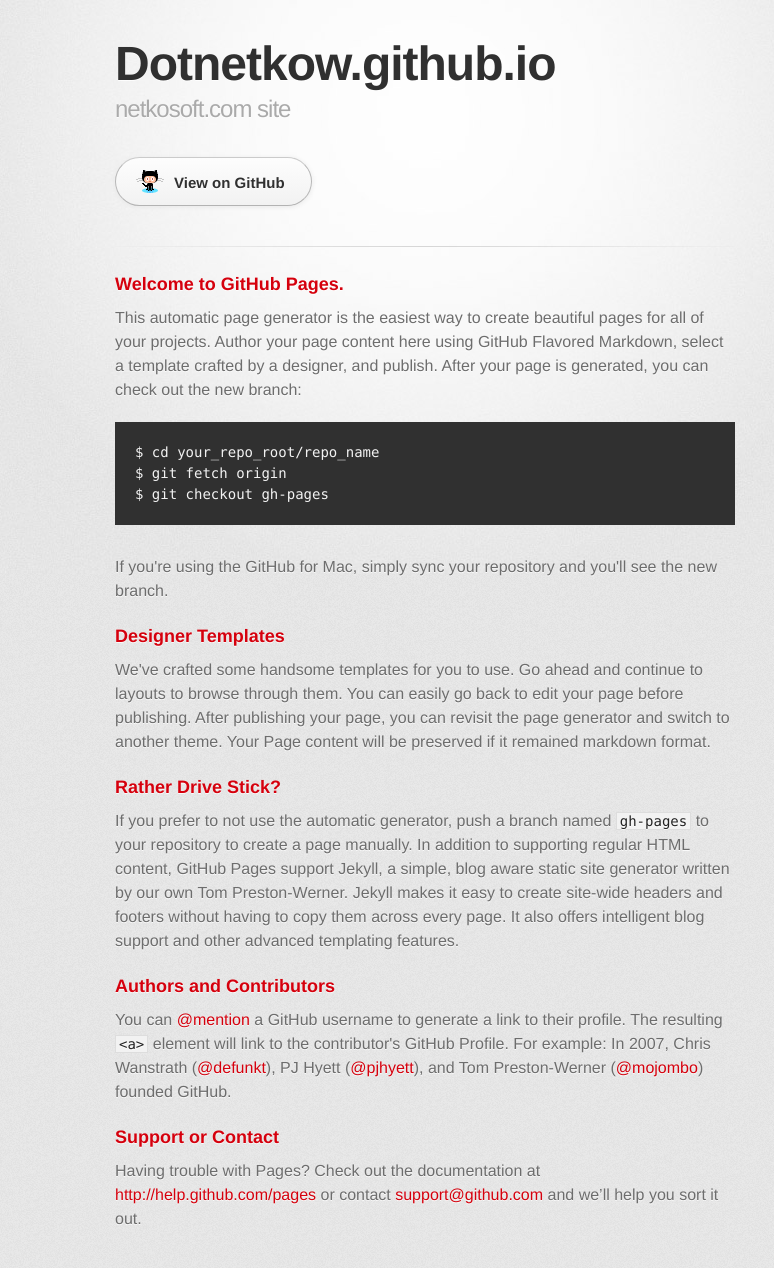
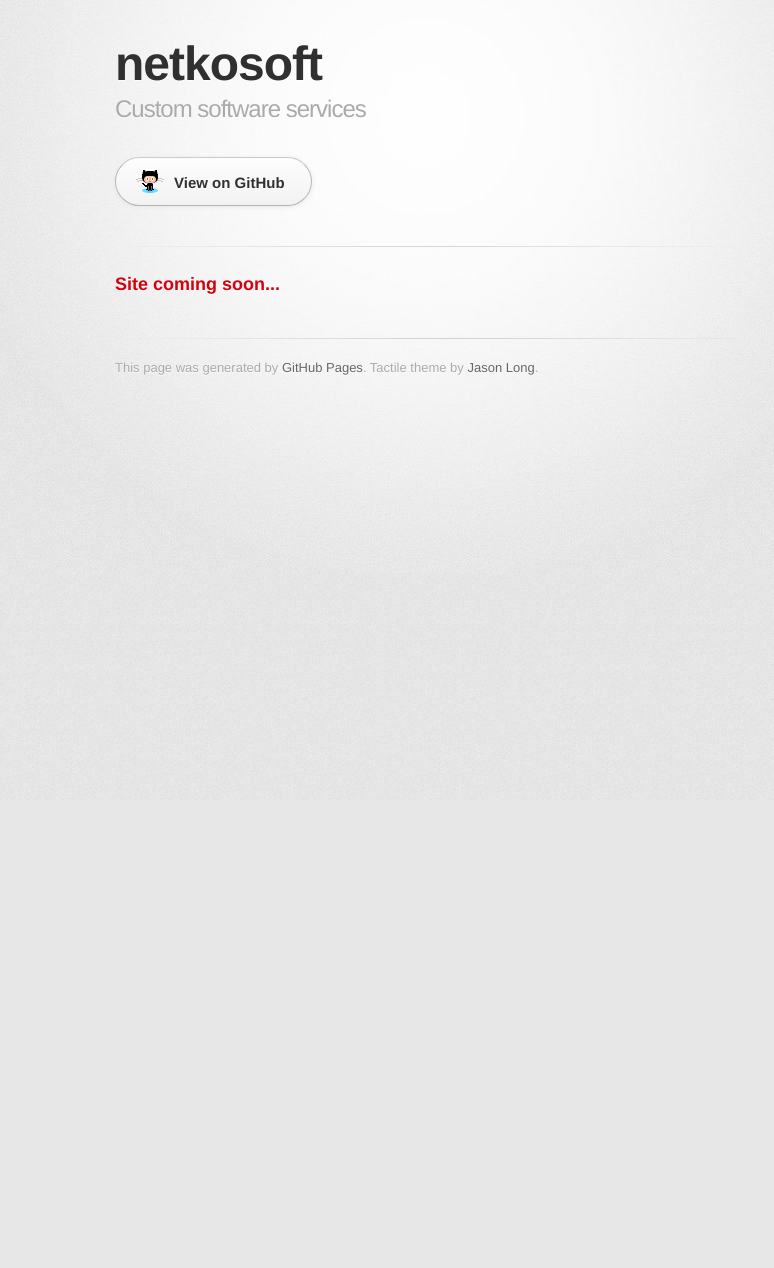
Before and after one commit to dotNetkow/dotNetkow.github.io, a plain HTML site: page index.html in a window 1280 px wide. Shown: the top 1268 px of the page, without its empty margins (215-989 px from the left). After the commit the page ends 800 px from the top, so only its background shows below. Drawn offline with Linux system fonts and the light colour scheme; a web font is replaced by a local one.

Commit message:
Replace master branch with page content via GitHub

```diff
--- a/index.html
+++ b/index.html
@@ -10,7 +10,7 @@
     <!--[if lt IE 9]>
     <script src="//html5shiv.googlecode.com/svn/trunk/html5.js"></script>
     <![endif]-->
-    <title>Dotnetkow.github.io by dotNetkow</title>
+    <title>netkosoft by dotNetkow</title>
   </head>
 
   <body>
@@ -18,8 +18,8 @@
       <div class="inner">
 
         <header>
-          <h1>Dotnetkow.github.io</h1>
-          <h2>netkosoft.com site</h2>
+          <h1>netkosoft</h1>
+          <h2>Custom software services</h2>
         </header>
 
         <section id="downloads" class="clearfix">
@@ -30,36 +30,7 @@
 
         <section id="main_content">
           <h3>
-<a name="welcome-to-github-pages" class="anchor" href="#welcome-to-github-pages"><span class="octicon octicon-link"></span></a>Welcome to GitHub Pages.</h3>
-
-<p>This automatic page generator is the easiest way to create beautiful pages for all of your projects. Author your page content here using GitHub Flavored Markdown, select a template crafted by a designer, and publish. After your page is generated, you can check out the new branch:</p>
-
-<pre><code>$ cd your_repo_root/repo_name
-$ git fetch origin
-$ git checkout gh-pages
-</code></pre>
-
-<p>If you're using the GitHub for Mac, simply sync your repository and you'll see the new branch.</p>
-
-<h3>
-<a name="designer-templates" class="anchor" href="#designer-templates"><span class="octicon octicon-link"></span></a>Designer Templates</h3>
-
-<p>We've crafted some handsome templates for you to use. Go ahead and continue to layouts to browse through them. You can easily go back to edit your page before publishing. After publishing your page, you can revisit the page generator and switch to another theme. Your Page content will be preserved if it remained markdown format.</p>
-
-<h3>
-<a name="rather-drive-stick" class="anchor" href="#rather-drive-stick"><span class="octicon octicon-link"></span></a>Rather Drive Stick?</h3>
-
-<p>If you prefer to not use the automatic generator, push a branch named <code>gh-pages</code> to your repository to create a page manually. In addition to supporting regular HTML content, GitHub Pages support Jekyll, a simple, blog aware static site generator written by our own Tom Preston-Werner. Jekyll makes it easy to create site-wide headers and footers without having to copy them across every page. It also offers intelligent blog support and other advanced templating features.</p>
-
-<h3>
-<a name="authors-and-contributors" class="anchor" href="#authors-and-contributors"><span class="octicon octicon-link"></span></a>Authors and Contributors</h3>
-
-<p>You can <a href="https://github.com/blog/821" class="user-mention">@mention</a> a GitHub username to generate a link to their profile. The resulting <code>&lt;a&gt;</code> element will link to the contributor's GitHub Profile. For example: In 2007, Chris Wanstrath (<a href="https://github.com/defunkt" class="user-mention">@defunkt</a>), PJ Hyett (<a href="https://github.com/pjhyett" class="user-mention">@pjhyett</a>), and Tom Preston-Werner (<a href="https://github.com/mojombo" class="user-mention">@mojombo</a>) founded GitHub.</p>
-
-<h3>
-<a name="support-or-contact" class="anchor" href="#support-or-contact"><span class="octicon octicon-link"></span></a>Support or Contact</h3>
-
-<p>Having trouble with Pages? Check out the documentation at <a href="http://help.github.com/pages">http://help.github.com/pages</a> or contact <a href="mailto:support@github.com">support@github.com</a> and we’ll help you sort it out.</p>
+<a name="site-coming-soon" class="anchor" href="#site-coming-soon"><span class="octicon octicon-link"></span></a>Site coming soon...</h3>
         </section>
 
         <footer>
```
Also changed, not shown: params.json (+1 -1 lines).
